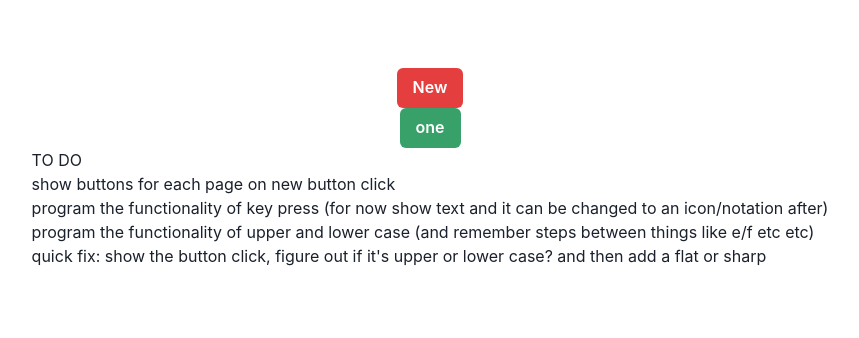
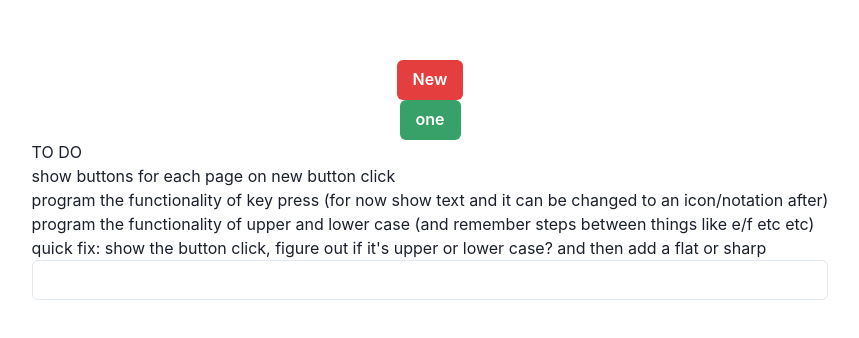
Before and after one commit to helloumma/Music-App, a Next.js app: page / in a window 1280 px wide. Shown: the part 220-558 px from the top of the page, without its empty margins (210-1069 px from the left). Built offline with nearby package versions, Linux system fonts and the light colour scheme.

Commit message:
time conversion

```diff
--- a/pages/index.tsx
+++ b/pages/index.tsx
@@ -6,6 +6,7 @@ import Link from "next/link";
 import { Button, ButtonGroup } from "@chakra-ui/react";
 import React, { useState } from "react";
 import { useRouter } from "next/router";
+import { Input } from "@chakra-ui/react";
 
 // key press of anything other than a-g should be dealt with
 
@@ -37,7 +38,7 @@ const Home: NextPage = () => {
 		console.log("key released date/time");
 		const diff = +new Date() - keyPress;
 		console.log(diff);
-		setKeyRelease(diff);
+		setKeyRelease(diff / 1000);
 	};
 
 	return (
@@ -88,7 +89,7 @@ const Home: NextPage = () => {
 						quick fix: show the button click, figure out if it's upper or lower
 						case? and then add a flat or sharp
 					</p>
-					<input type="text" onKeyDown={onKeyDown} onKeyUp={onKeUp} />
+					<Input type="text" onKeyDown={onKeyDown} onKeyUp={onKeUp} />
 					{keyRelease}
 				</div>
 			</main>
```
